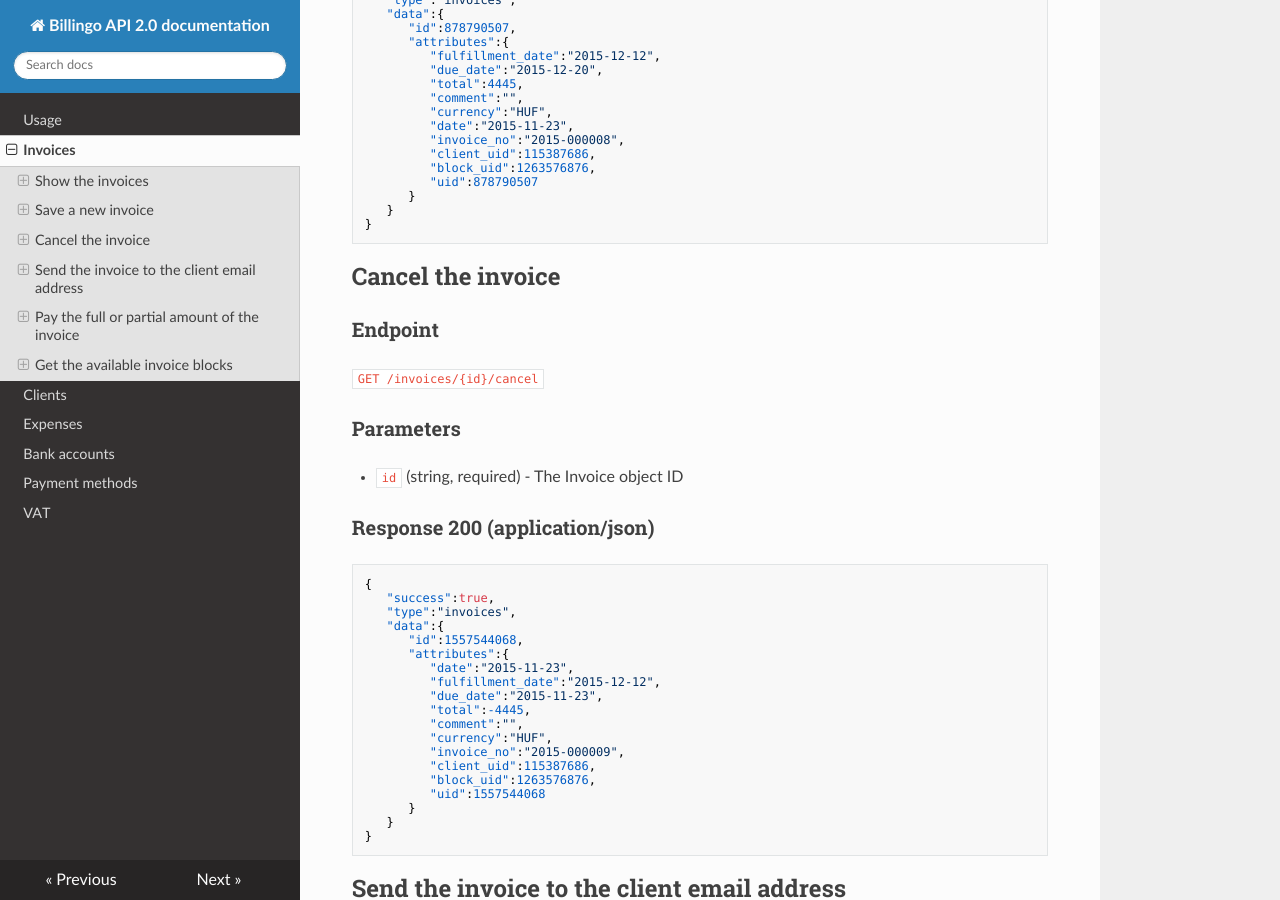
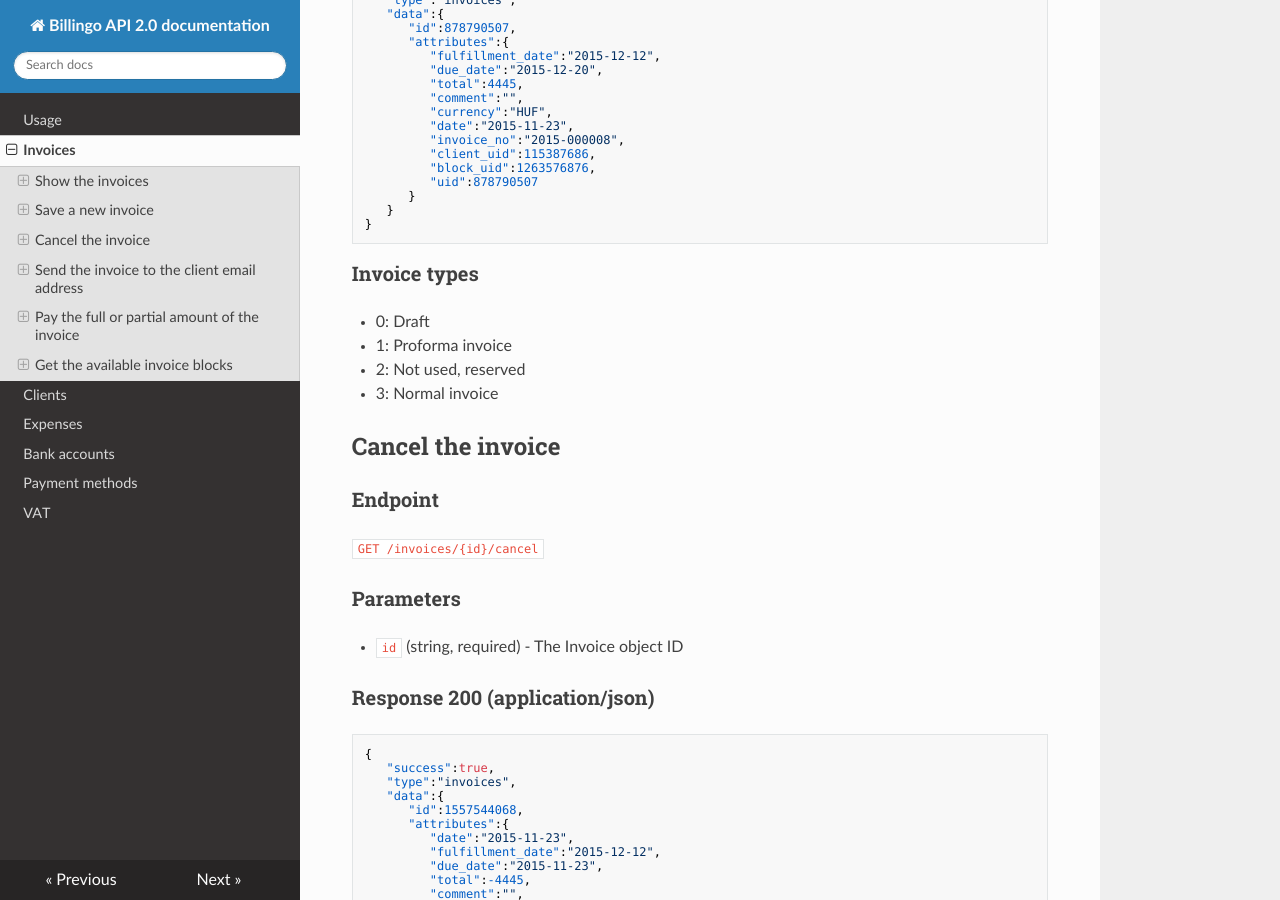
Before and after one commit to octonull/Billingo-API-docs, an MkDocs documentation site: the page built from docs/invoices.md, in a window 1280 px wide and 900 px high, scrolled down 2107 px. Built offline with MkDocs 1.6.1, drawn with Linux system fonts in a browser that asks for light colours; nearby versions of some CDN libraries; old or Windows-style settings are respelled for this version of MkDocs.

Commit message:
Invoice types

````diff
--- a/docs/invoices.md
+++ b/docs/invoices.md
@@ -133,6 +133,13 @@ JSON schemas:
 }
 ```
 
+### Invoice types
+
+- 0: Draft
+- 1: Proforma invoice
+- 2: Not used, reserved
+- 3: Normal invoice
+
 ## Cancel the invoice
 
 ### Endpoint
````
